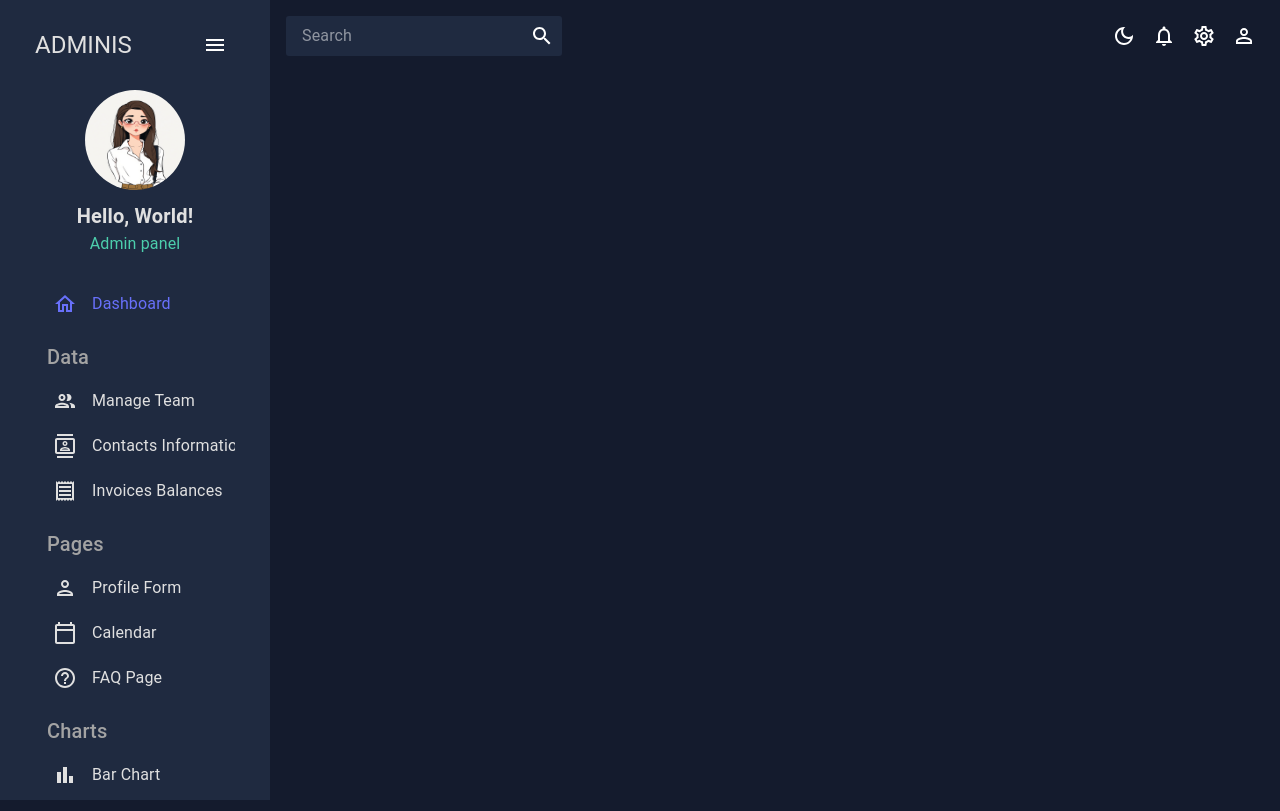
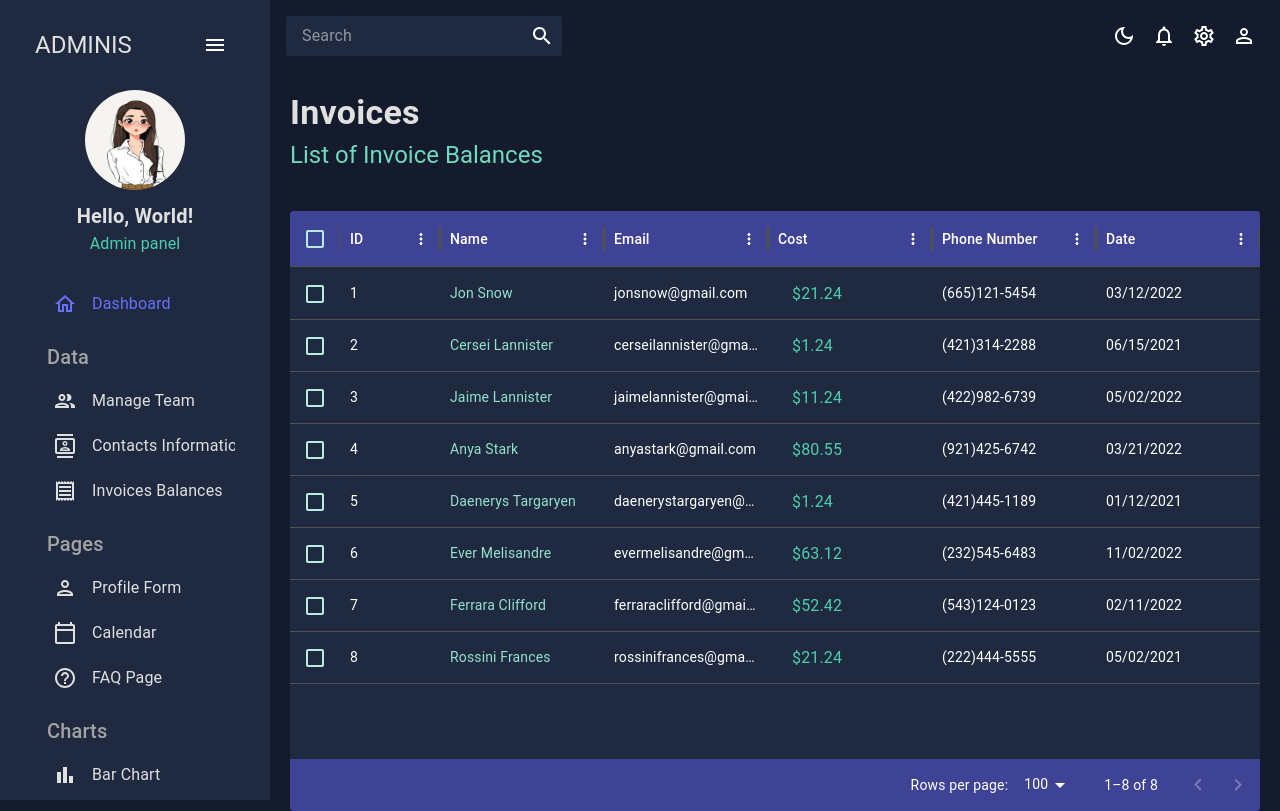
Before and after one commit to Tahrim19/admin-dashboard, a React (Create React App) app: page /invoices in a window 1280 px wide. Built offline with nearby package versions, Linux system fonts and the light colour scheme.

Commit message:
invoices

```diff
--- a/src/App.js
+++ b/src/App.js
@@ -5,7 +5,7 @@ import Topbar from "./scenes/global/Topbar";
 import Sidebar from "./scenes/global/Sidebar";
 import Dashboard from './scenes/dashboard'
 import Team from './scenes/team'
-// import Invoices from './scenes/invoices'
+import Invoices from './scenes/invoices'
 import Contacts from './scenes/contacts'
 // import Bar from './scenes/bar'
 // import Form from './scenes/form'
@@ -29,7 +29,7 @@ function App() {
             <Routes>
               <Route path="/" element={<Dashboard />} />
               <Route path='/team' element={<Team/>}/>
-              {/* <Route path='/invoices' element={<Invoices/>}/> */}
+              <Route path='/invoices' element={<Invoices/>}/>
               <Route path='/contacts' element={<Contacts/>}/>
               {/* <Route path='/form' element={<Form/>}/> */}
               {/* <Route path='/bar' element={<Bar/>}/> */}
--- /dev/null
+++ b/src/scenes/invoices/index.jsx
@@ -0,0 +1,82 @@
+import { Box, Typography, useTheme } from "@mui/material";
+import { DataGrid } from "@mui/x-data-grid";
+import { tokens } from "../../theme";
+import { mockDataInvoices } from "../../data/mockData";
+import Header from "../../components/Header";
+
+const Invoices = () => {
+  const theme = useTheme();
+  const colors = tokens(theme.palette.mode);
+  const columns = [
+    { field: "id", headerName: "ID" },
+    {
+      field: "name",
+      headerName: "Name",
+      flex: 1,
+      cellClassName: "name-column--cell",
+    },
+    {
+      field: "email",
+      headerName: "Email",
+      flex: 1,
+    },
+    {
+      field: "cost",
+      headerName: "Cost",
+      flex: 1,
+      renderCell: (params) => (
+        <Typography color={colors.greenAccent[500]} sx={{ m: "14px" }}>
+          ${params.row.cost}
+        </Typography>
+      ),
+    },
+    {
+      field: "phone",
+      headerName: "Phone Number",
+      flex: 1,
+    },
+    {
+      field: "date",
+      headerName: "Date",
+      flex: 1,
+    },
+  ];
+
+  return (
+    <Box m="20px">
+      <Header title="Invoices" subtitle="List of Invoice Balances" />
+      <Box
+        m="40px 0 0 0"
+        height="75vh"
+        sx={{
+          "& .MuiDataGrid-root": {
+            border: "none",
+          },
+          "& .MuiDataGrid-cell": {
+            border: "none",
+          },
+          "& .name-column--cell": {
+            color: colors.greenAccent[300],
+          },
+          "& .MuiDataGrid-columnHeader": {
+            backgroundColor: colors.blueAccent[700],
+            border: "none",
+          },
+          "& .MuiDataGrid-virtualScroller": {
+            backgroundColor: colors.primary[400],
+          },
+          "& .MuiDataGrid-footerContainer": {
+            border: "none",
+            backgroundColor: colors.blueAccent[700],
+          },
+          "& .MuiCheckbox-root": {
+            color: `${colors.greenAccent[200]} !important`,
+          },
+        }}
+      >
+        <DataGrid checkboxSelection rows={mockDataInvoices} columns={columns} />
+      </Box>
+    </Box>
+  );
+};
+export default Invoices;
```
